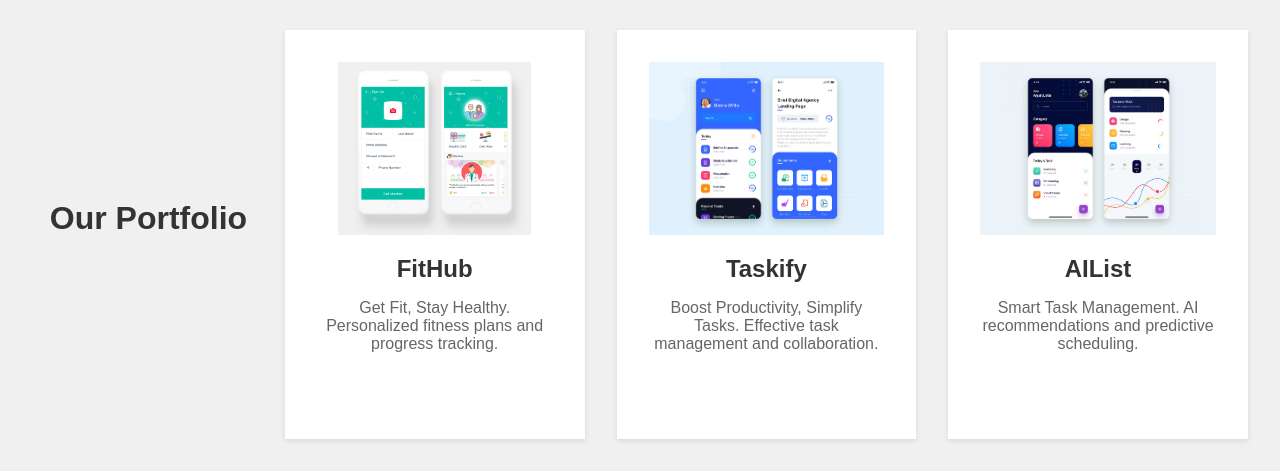
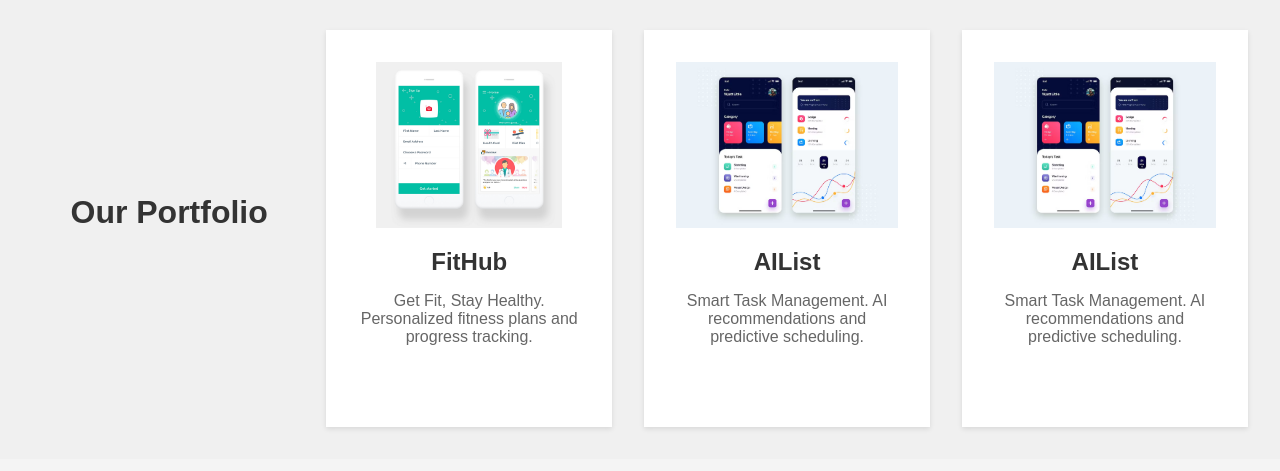
Before and after one commit to JeremySpence272/Codeacademy---Flexbox-Homepage, a plain HTML site: page index.html in a window 1280 px wide. Shown: the part 471-942 px from the top of the page. Drawn offline with Linux system fonts and the light colour scheme.

Commit message:
Added Card

```diff
--- a/index.html
+++ b/index.html
@@ -37,17 +37,18 @@
                         <h3>FitHub</h3>
                         <p>Get Fit, Stay Healthy. Personalized fitness plans and progress tracking.</p>
                     </div>
-                    <div class="app-card">
-                        <img src="./resources/images/taskify.jpg" alt="App 2">
-                        <h3>Taskify</h3>
-                        <p>Boost Productivity, Simplify Tasks. Effective task management and collaboration.</p>
-                    </div>
+
                     <div class="app-card">
                         <img src="./resources/images/ailist.jpg" alt="App 3">
                         <h3>AIList</h3>
                         <p>Smart Task Management. AI recommendations and predictive scheduling.</p>
                     </div>
                     <!-- Add more app cards as needed -->
+                    <div class="app-card">
+                        <img src="./resources/images/ailist.jpg" alt="App 3">
+                        <h3>AIList</h3>
+                        <p>Smart Task Management. AI recommendations and predictive scheduling.</p>
+                    </div>
                 </div>
             </div>
         </section>
```
